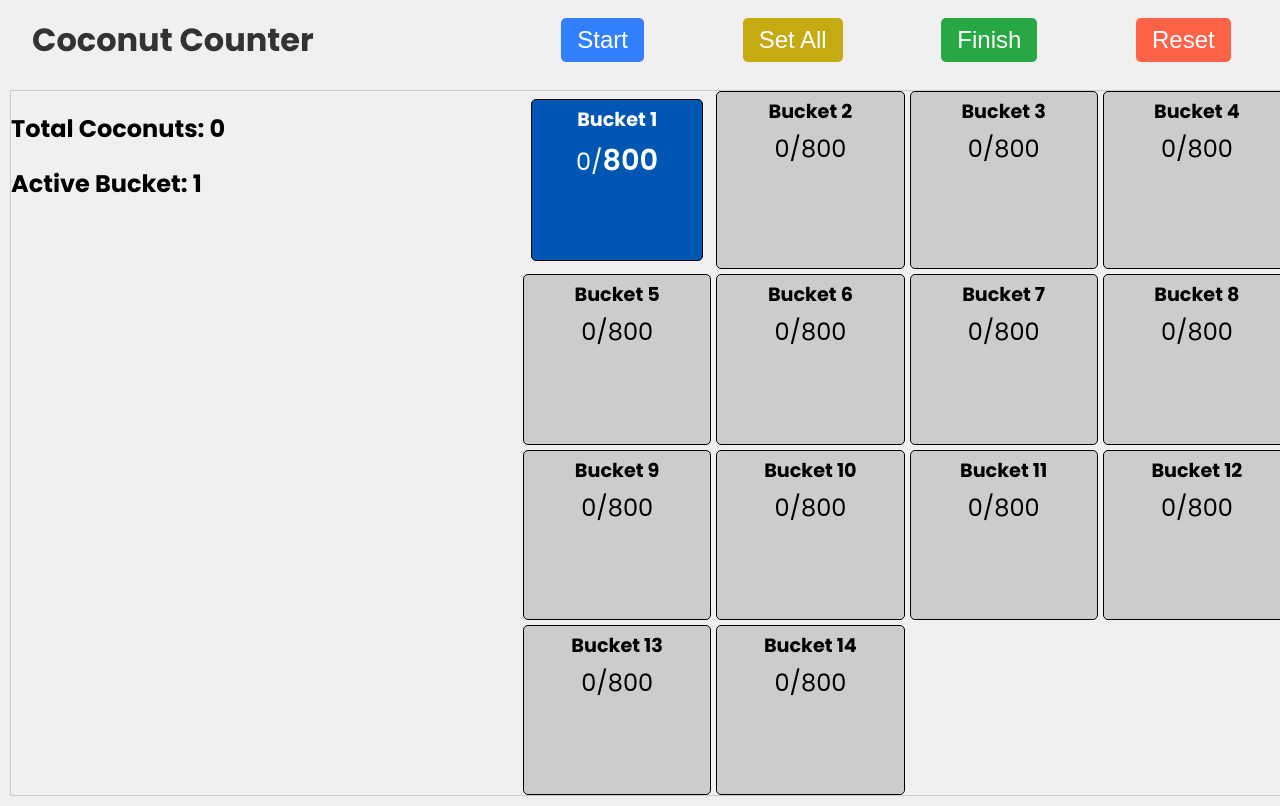
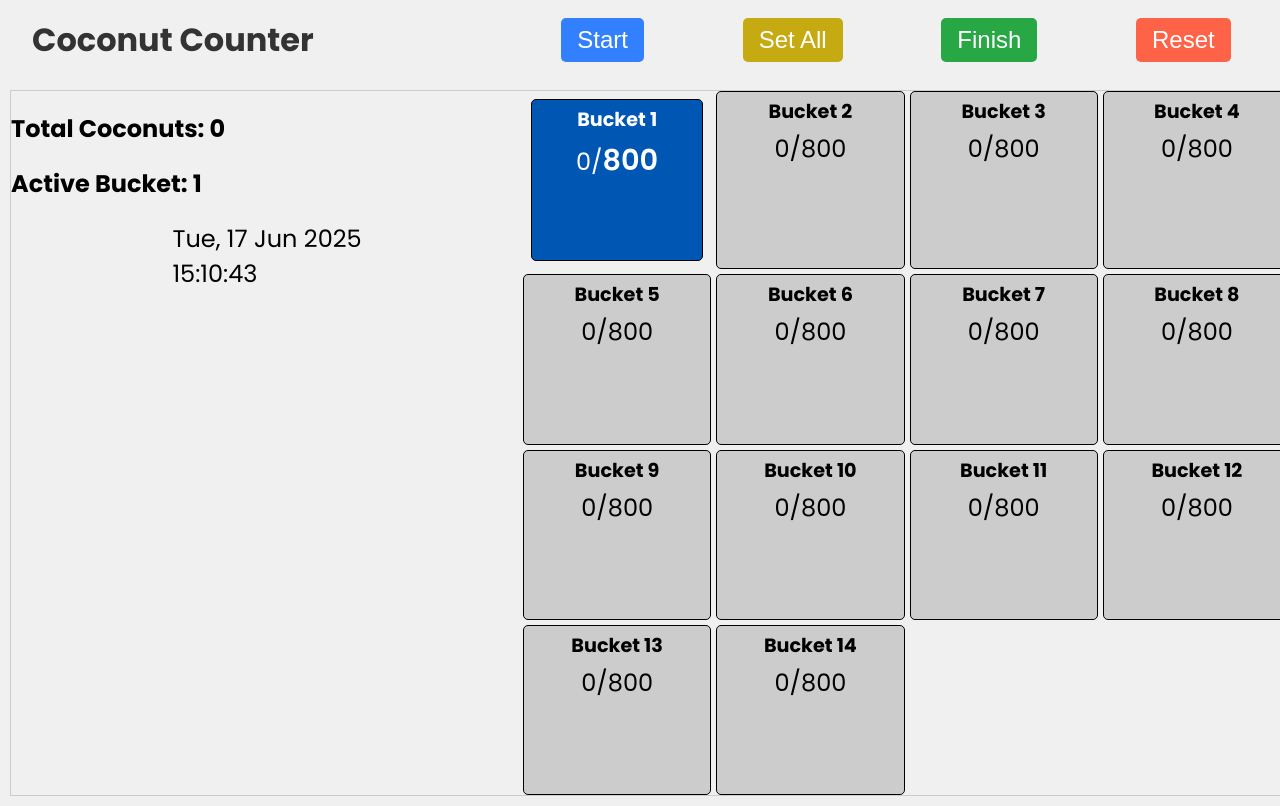
Before and after one commit to anjanavishvanath/coconut-counter, a React (Vite) app in the folder frontend/: page / in a window 1280 px wide. Built offline with nearby package versions, Linux system fonts and the light colour scheme; no server answers.

Commit message:
Date and Time Display

```diff
--- a/frontend/src/App.css
+++ b/frontend/src/App.css
@@ -156,3 +156,12 @@ button{
   font-size: 2 rem;
   height: 50px;
 }
+
+.vidandtime{
+  display: flex;
+  justify-content: space-around;
+}
+
+.clock{
+  font-size: 1.5rem;
+}
--- a/frontend/src/App.jsx
+++ b/frontend/src/App.jsx
@@ -53,6 +53,34 @@ export default function App() {
   const [selectedBucket, setSelectedBucket] = useState(1);
   const selectedBucketRef = useRef(selectedBucket);
   const [keyboardValue, setKeyboardValue] = useState(0);
+
+  //time related states
+  const [now, setNow] = useState(() => new Date());
+
+  const timeZone = "Asia/Colombo";
+
+  // formatted pieces
+  const dateStr = new Intl.DateTimeFormat("en-GB", {
+    timeZone,
+    weekday: "short",
+    year: "numeric",
+    month: "short",
+    day: "numeric",
+  }).format(now);
+
+  const timeStr = new Intl.DateTimeFormat("en-GB", {
+    timeZone,
+    hour: "2-digit",
+    minute: "2-digit",
+    second: "2-digit",
+    hour12: false,
+  }).format(now);
+
+  // update every second
+  useEffect(() => {
+    const t = setInterval(() => setNow(new Date()), 1000);
+    return () => clearInterval(t);
+  }, []);
 
   // Keep refs in sync
   useEffect(() => { filledBucketsCountRef.current = filledBucketsCount; }, [filledBucketsCount]);
@@ -194,14 +222,6 @@ export default function App() {
       return;
     }
 
-    // if (!isStreaming) {
-    //   ws.current.send("start");
-    //   setIsStreaming(true);
-    // } else {
-    //   ws.current.send("stop");
-    //   setIsStreaming(false);
-    // }
-
     // send the initial offset as JSON, then the "start" command
     if (!isStreaming) {
       try {
@@ -333,7 +353,13 @@ export default function App() {
           )}
           <h2>Total Coconuts: {totalCoconutCount}</h2>
           <h2>Active Bucket: {selectedBucket}</h2>
-          {imgSrc && <img className="video_frame" src={imgSrc} alt="Stream" />}
+          <div className="vidandtime">
+            {imgSrc && <img className="video_frame" src={imgSrc} alt="Stream" />}
+            <div className="clock">
+              <div className="clock-date">{dateStr}</div>
+              <div className="clock-time">{timeStr}</div>
+            </div>
+          </div>
         </div>
         <div className="buckets_container">
           {buckets.map((bucket) => (
```
